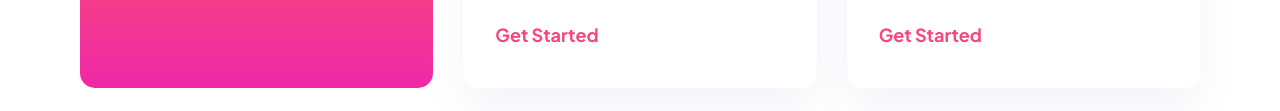
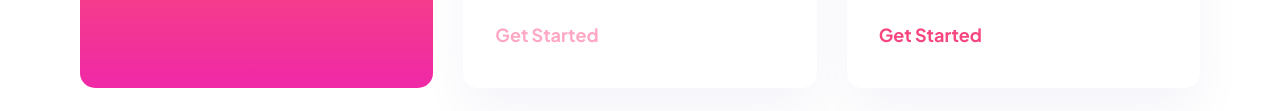
Before and after one commit to schindlerdumagat/skilled-e-learning-landing-page, a plain HTML site: page index.html in a window 1280 px wide. In both pictures the pointer is over the link 639 px from the left and 1051 px from the top of the page. Shown: the part 1017-1128 px from the top of the page. Drawn offline with Linux system fonts and the light colour scheme.

Commit message:
add: course link hover effect

```diff
--- a/styles/style.css
+++ b/styles/style.css
@@ -248,6 +248,11 @@ body {
   text-decoration: none;
   color: var(--clr-pink-600);
   margin-block-start: auto;
+  transition: color 300ms;
+}
+
+.course__link:hover {
+  color: var(--clr-pink-300);
 }
 
 .footer {
```
